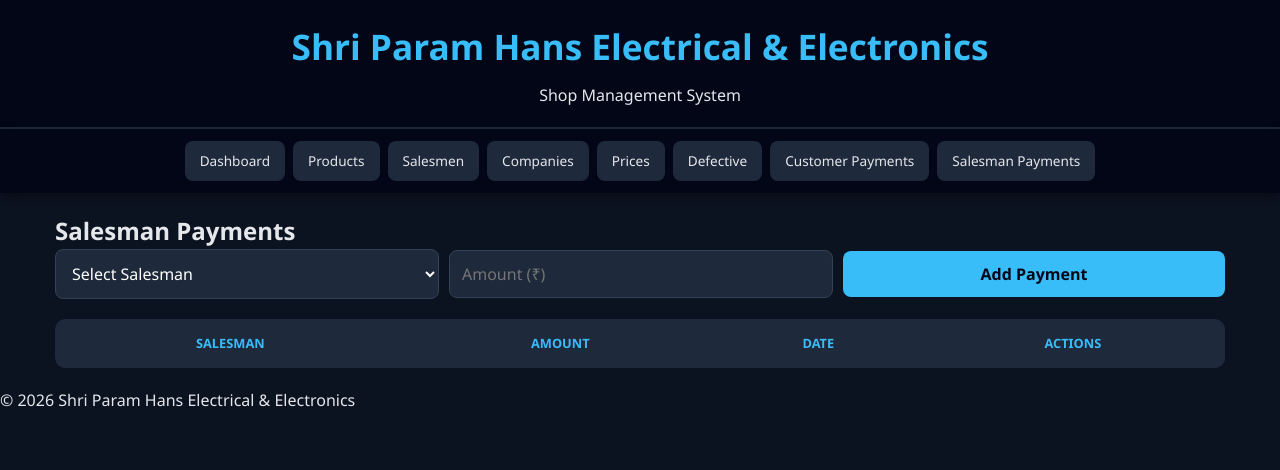
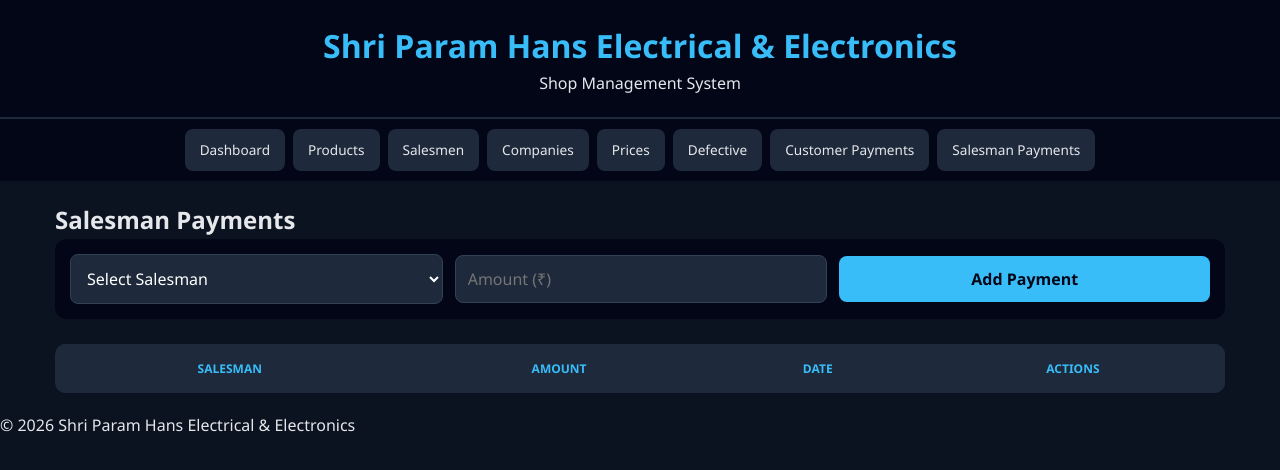
Before and after one commit to jai-nandan/shop-inventory, a plain HTML site: page shop in ventory/payments.html in a window 1280 px wide. Drawn offline with Linux system fonts and the light colour scheme.

Commit message:
Update style.css

```diff
--- a/shop in ventory/css/style.css
+++ b/shop in ventory/css/style.css
@@ -1,7 +1,7 @@
-/* --- Global Reset & Mobile First --- */
+/* --- 1. Global Reset & Theme --- */
 * {
     box-sizing: border-box;
-    font-family: 'Segoe UI', Roboto, Helvetica, Arial, sans-serif;
+    font-family: 'Segoe UI', Roboto, sans-serif;
     margin: 0;
     padding: 0;
 }
@@ -9,11 +9,11 @@
 body {
     background: #0b1220;
     color: #e5e7eb;
-    line-height: 1.5;
-    overflow-x: hidden; /* Prevents side-scrolling on mobile */
+    line-height: 1.6;
+    overflow-x: hidden;
 }
 
-/* --- Responsive Header & Nav --- */
+/* --- 2. Header & Sticky Navigation --- */
 header {
     background: #020617;
     padding: 20px 15px;
@@ -23,8 +23,7 @@ header {
 
 header h1 {
     color: #38bdf8;
-    font-size: clamp(1.5rem, 5vw, 2.2rem); /* Fluid font size */
-    margin-bottom: 10px;
+    font-size: clamp(1.4rem, 5vw, 2rem);
 }
 
 nav {
@@ -33,11 +32,10 @@ nav {
     justify-content: center;
     gap: 8px;
     background: #020617;
-    padding: 12px;
+    padding: 10px;
     position: sticky;
     top: 0;
     z-index: 1000;
-    box-shadow: 0 4px 10px rgba(0,0,0,0.3);
 }
 
 nav a {
@@ -47,32 +45,31 @@ nav a {
     border-radius: 8px;
     background: #1e293b;
     font-size: 0.85rem;
-    flex: 1 1 auto; /* Allows links to grow and fill space on small screens */
+    flex: 1 1 auto; /* Fill width on small screens */
     text-align: center;
-    transition: 0.2s ease;
+    transition: 0.3s;
 }
 
-nav a:hover {
-    background: #38bdf8;
-    color: #020617;
-    font-weight: bold;
-}
+nav a:hover { background: #38bdf8; color: #020617; }
 
-/* --- Section & Layout --- */
+/* --- 3. Responsive Layout Containers --- */
 section {
     padding: 20px 15px;
     max-width: 1200px;
     margin: 0 auto;
 }
 
-/* Form Responsiveness */
 .form-group {
     display: flex;
-    flex-direction: column;
-    gap: 10px;
-    margin-bottom: 20px;
+    flex-direction: column; /* Stack inputs on mobile */
+    gap: 12px;
+    margin-bottom: 25px;
+    background: #020617;
+    padding: 15px;
+    border-radius: 12px;
 }
 
+/* --- 4. Forms & Buttons --- */
 input, select, button {
     padding: 12px;
     border-radius: 8px;
@@ -80,7 +77,7 @@ input, select, button {
     background: #1e293b;
     color: white;
     font-size: 1rem;
-    width: 100%; /* Full width on mobile */
+    width: 100%;
 }
 
 button {
@@ -89,14 +86,16 @@ button {
     font-weight: bold;
     border: none;
     cursor: pointer;
+    transition: transform 0.1s;
 }
 
+button:active { transform: scale(0.98); }
 button.danger { background: #ef4444; color: white; }
 
-/* --- The Grid (Cards) --- */
+/* --- 5. Responsive Product/Company Cards --- */
 .card-grid {
     display: grid;
-    grid-template-columns: repeat(auto-fill, minmax(250px, 1fr));
+    grid-template-columns: repeat(auto-fill, minmax(260px, 1fr));
     gap: 20px;
 }
 
@@ -106,41 +105,40 @@ button.danger { background: #ef4444; color: white; }
     padding: 15px;
     display: flex;
     flex-direction: column;
-    min-height: 350px;
     border: 1px solid #1e293b;
-    transition: transform 0.2s;
+    height: 100%;
 }
-
-.card:hover { transform: translateY(-5px); }
 
 .card img {
     width: 100%;
-    height: 180px;
+    height: 160px;
     object-fit: contain;
     background: #0f172a;
     border-radius: 10px;
-    margin-bottom: 15px;
+    margin-bottom: 12px;
 }
 
 .card-actions {
-    margin-top: auto;
+    margin-top: auto; /* Pushes buttons to bottom */
     display: flex;
     gap: 10px;
+    padding-top: 15px;
 }
 
-/* --- Table Responsiveness Fix --- */
+/* --- 6. The "Magic" Table Responsiveness --- */
 .table-container {
     width: 100%;
-    overflow-x: auto; /* Enables horizontal swipe on mobile ONLY for the table */
+    overflow-x: auto; /* Enables horizontal swipe */
+    background: #020617;
     border-radius: 10px;
-    background: #020617;
-    margin-top: 15px;
+    margin-top: 10px;
+    -webkit-overflow-scrolling: touch;
 }
 
 table {
     width: 100%;
     border-collapse: collapse;
-    min-width: 600px; /* Prevents table data from squashing */
+    min-width: 600px; /* Keeps table from squashing */
 }
 
 th, td {
@@ -149,27 +147,20 @@ th, td {
     text-align: center;
 }
 
-th { background: #1e293b; color: #38bdf8; text-transform: uppercase; font-size: 0.8rem; }
+th { background: #1e293b; color: #38bdf8; text-transform: uppercase; font-size: 0.75rem; }
 
-/* --- Tablet & Desktop Adjustments --- */
+/* --- 7. Desktop Adjustments (Tablet & Up) --- */
 @media (min-width: 768px) {
     .form-group {
-        flex-direction: row; /* Horizontal inputs on larger screens */
-        flex-wrap: wrap;
+        flex-direction: row;
         align-items: center;
     }
 
-    input, select, button {
-        width: auto;
-        flex: 1;
-    }
+    input, select, button { width: auto; flex: 1; }
 
     nav a { flex: 0 1 auto; }
 }
 
-/* Modal Responsiveness */
-.modal img {
-    max-width: 95%;
-    max-height: 80vh;
-    border-radius: 12px;
-}
+/* Modal */
+.modal { display: none; position: fixed; inset: 0; background: rgba(0,0,0,0.9); z-index: 2000; justify-content: center; align-items: center; }
+.modal img { max-width: 90%; max-height: 85vh; border-radius: 10px; }
```
